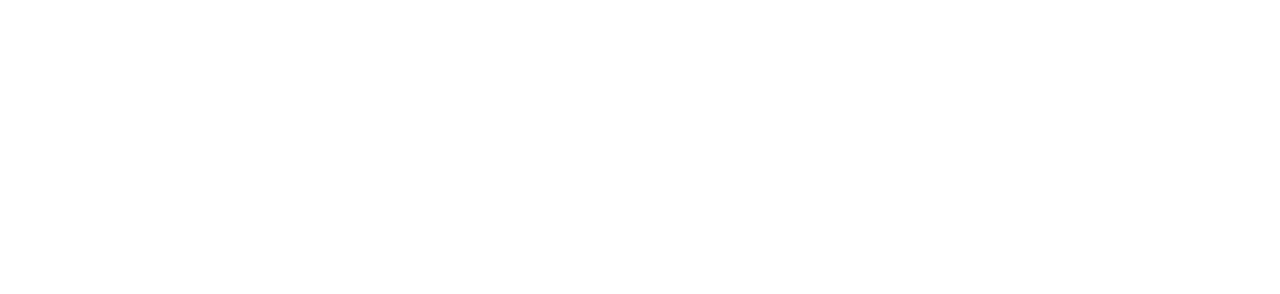
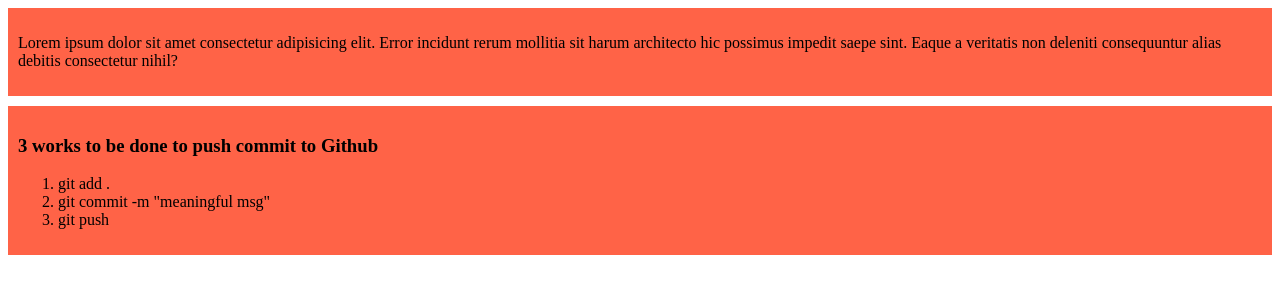
Before and after one commit to knh-nehal/my-simple-website, a plain HTML site: page index.html in a window 1280 px wide. Drawn offline with Linux system fonts and the light colour scheme.

Commit message:
pratising how to commit to github

```diff
--- a/index.html
+++ b/index.html
@@ -4,8 +4,19 @@
     <meta charset="UTF-8">
     <meta name="viewport" content="width=device-width, initial-scale=1.0">
     <title>My Simple Website</title>
+    <link rel="stylesheet" href="styles/style.css">
 </head>
 <body>
-
+    <div>
+        <p>Lorem ipsum dolor sit amet consectetur adipisicing elit. Error incidunt rerum mollitia sit harum architecto hic possimus impedit saepe sint. Eaque a veritatis non deleniti consequuntur alias debitis consectetur nihil?</p>
+    </div>
+    <div>
+        <h3>3 works to be done to push commit to Github</h3>
+        <ol>
+            <li>git add .</li>
+            <li>git commit -m "meaningful msg"</li>
+            <li>git push</li>
+        </ol>
+    </div>
 </body>
 </html>
--- /dev/null
+++ b/styles/style.css
@@ -0,0 +1,5 @@
+div{
+    background-color: tomato;
+    padding: 10px;
+    margin-bottom: 10px;
+}
```
Also changed, not shown: images/images.jpeg (added).
